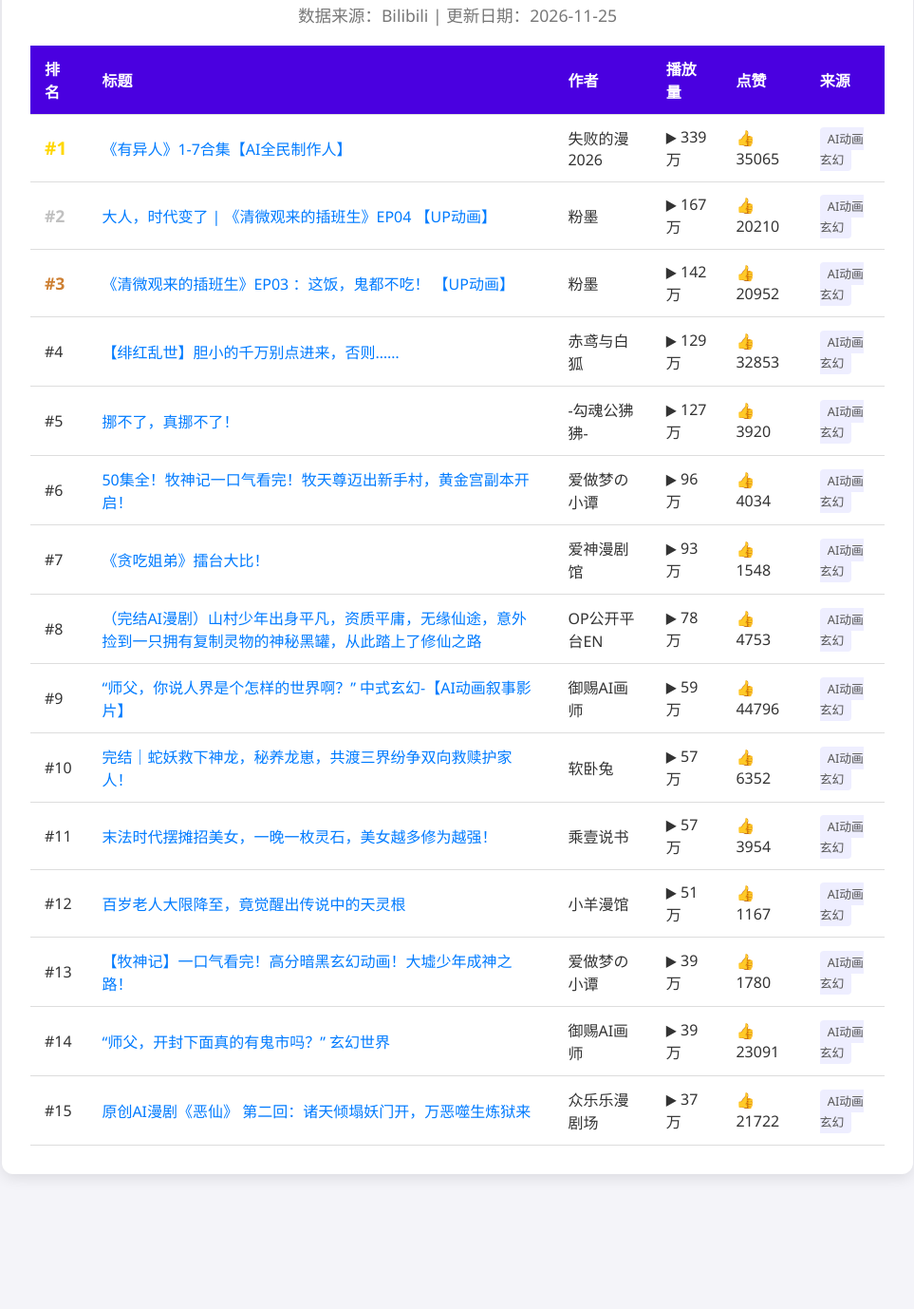
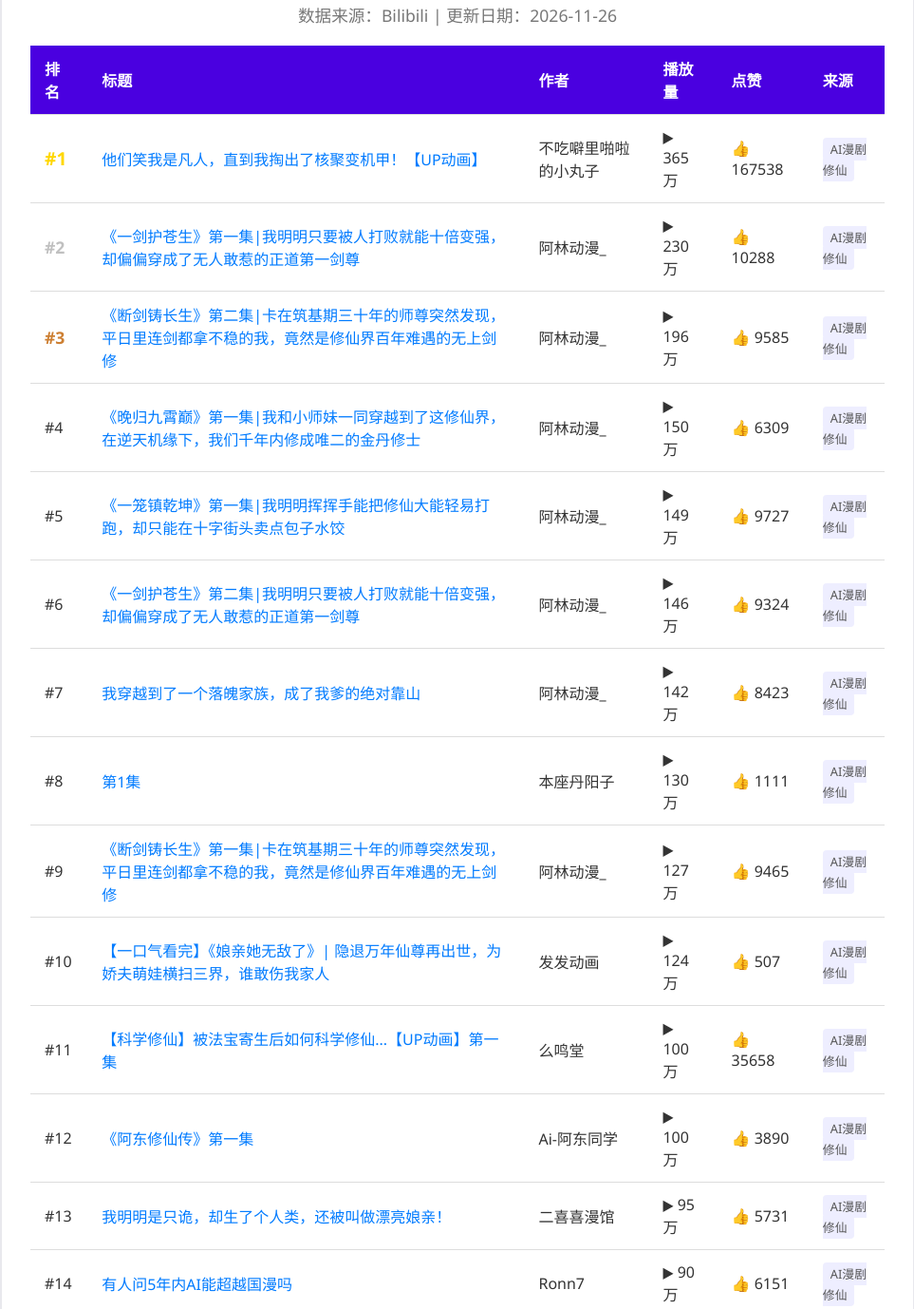
Before and after one commit to SisiSpirit/ai-comic-rank, a plain HTML site: page index.html in a window 1280 px wide. Shown: the part 153-1531 px from the top of the page at 95% size, without its empty margins (158-1121 px from the left). Before the commit the page ends 1409 px from the top, so only its background shows below. Drawn offline with Linux system fonts and the light colour scheme.

Commit message:
Auto-update rank data 2026-11-26

```diff
--- a/index.html
+++ b/index.html
@@ -4,7 +4,7 @@
     <head>
         <meta charset="UTF-8">
         <meta name="viewport" content="width=device-width, initial-scale=1.0">
-        <title>AI漫剧每日排行榜 (更新于 2026-11-25)</title>
+        <title>AI漫剧每日排行榜 (更新于 2026-11-26)</title>
         <style>
             body { font-family: 'Segoe UI', Tahoma, Geneva, Verdana, sans-serif; background-color: #f4f4f9; color: #333; margin: 0; padding: 20px; }
             .container { max-width: 900px; margin: auto; background: white; padding: 30px; border-radius: 12px; box-shadow: 0 4px 15px rgba(0,0,0,0.1); }
@@ -25,7 +25,7 @@
     <body>
         <div class="container">
             <h1>🎬 AI玄幻/仙侠漫剧排行榜</h1>
-            <div class="date">数据来源：Bilibili | 更新日期：2026-11-25</div>
+            <div class="date">数据来源：Bilibili | 更新日期：2026-11-26</div>
             <table>
                 <thead>
                     <tr>
@@ -41,137 +41,137 @@
 
                     <tr>
                         <td class="rank-1">#1</td>
-                        <td><a href="https://www.bilibili.com/video/BV1srp76mEcj" target="_blank">《有异人》1-7合集【AI全民制作人】</a></td>
-                        <td>失败的漫2026</td>
-                        <td>▶ 339万</td>
-                        <td>👍 35065</td>
-                        <td><span class="tag">AI动画 玄幻</span></td>
+                        <td><a href="https://www.bilibili.com/video/BV1oKAZzLEHm" target="_blank">他们笑我是凡人，直到我掏出了核聚变机甲！【UP动画】</a></td>
+                        <td>不吃噼里啪啦的小丸子</td>
+                        <td>▶ 365万</td>
+                        <td>👍 167538</td>
+                        <td><span class="tag">AI漫剧 修仙</span></td>
                     </tr>
 
                     <tr>
                         <td class="rank-2">#2</td>
-                        <td><a href="https://www.bilibili.com/video/BV1kyW26wEV3" target="_blank">大人，时代变了 | 《清微观来的插班生》EP04 【UP动画】</a></td>
-                        <td>粉墨</td>
-                        <td>▶ 167万</td>
-                        <td>👍 20210</td>
-                        <td><span class="tag">AI动画 玄幻</span></td>
+                        <td><a href="https://www.bilibili.com/video/BV1MnVh6MEuY" target="_blank">《一剑护苍生》第一集|我明明只要被人打败就能十倍变强，却偏偏穿成了无人敢惹的正道第一剑尊</a></td>
+                        <td>阿林动漫_</td>
+                        <td>▶ 230万</td>
+                        <td>👍 10288</td>
+                        <td><span class="tag">AI漫剧 修仙</span></td>
                     </tr>
 
                     <tr>
                         <td class="rank-3">#3</td>
-                        <td><a href="https://www.bilibili.com/video/BV1nHxv6KELZ" target="_blank">《清微观来的插班生》EP03 ：这饭，鬼都不吃！ 【UP动画】</a></td>
-                        <td>粉墨</td>
-                        <td>▶ 142万</td>
-                        <td>👍 20952</td>
-                        <td><span class="tag">AI动画 玄幻</span></td>
+                        <td><a href="https://www.bilibili.com/video/BV1c7E96KE4m" target="_blank">《断剑铸长生》第二集|卡在筑基期三十年的师尊突然发现，平日里连剑都拿不稳的我，竟然是修仙界百年难遇的无上剑修</a></td>
+                        <td>阿林动漫_</td>
+                        <td>▶ 196万</td>
+                        <td>👍 9585</td>
+                        <td><span class="tag">AI漫剧 修仙</span></td>
                     </tr>
 
                     <tr>
                         <td class="">#4</td>
-                        <td><a href="https://www.bilibili.com/video/BV1XmdgBxEMM" target="_blank">【绯红乱世】胆小的千万别点进来，否则……</a></td>
-                        <td>赤鸢与白狐</td>
-                        <td>▶ 129万</td>
-                        <td>👍 32853</td>
-                        <td><span class="tag">AI动画 玄幻</span></td>
+                        <td><a href="https://www.bilibili.com/video/BV1DFjn6DEgv" target="_blank">《晚归九霄巅》第一集|我和小师妹一同穿越到了这修仙界，在逆天机缘下，我们千年内修成唯二的金丹修士</a></td>
+                        <td>阿林动漫_</td>
+                        <td>▶ 150万</td>
+                        <td>👍 6309</td>
+                        <td><span class="tag">AI漫剧 修仙</span></td>
                     </tr>
 
                     <tr>
                         <td class="">#5</td>
-                        <td><a href="https://www.bilibili.com/video/BV18DypzkEjZ" target="_blank">挪不了，真挪不了！</a></td>
-                        <td>-勾魂公狒狒-</td>
-                        <td>▶ 127万</td>
-                        <td>👍 3920</td>
-                        <td><span class="tag">AI动画 玄幻</span></td>
+                        <td><a href="https://www.bilibili.com/video/BV1JTVq6gE6s" target="_blank">《一笼镇乾坤》第一集|我明明挥挥手能把修仙大能轻易打跑，却只能在十字街头卖点包子水饺</a></td>
+                        <td>阿林动漫_</td>
+                        <td>▶ 149万</td>
+                        <td>👍 9727</td>
+                        <td><span class="tag">AI漫剧 修仙</span></td>
                     </tr>
 
                     <tr>
                         <td class="">#6</td>
-                        <td><a href="https://www.bilibili.com/video/BV1K2n3zVEEP" target="_blank">50集全！牧神记一口气看完！牧天尊迈出新手村，黄金宫副本开启！</a></td>
-                        <td>爱做梦の小谭</td>
-                        <td>▶ 96万</td>
-                        <td>👍 4034</td>
-                        <td><span class="tag">AI动画 玄幻</span></td>
+                        <td><a href="https://www.bilibili.com/video/BV1MnVh6TEcW" target="_blank">《一剑护苍生》第二集|我明明只要被人打败就能十倍变强，却偏偏穿成了无人敢惹的正道第一剑尊</a></td>
+                        <td>阿林动漫_</td>
+                        <td>▶ 146万</td>
+                        <td>👍 9324</td>
+                        <td><span class="tag">AI漫剧 修仙</span></td>
                     </tr>
 
                     <tr>
                         <td class="">#7</td>
-                        <td><a href="https://www.bilibili.com/video/BV1NUDZBYECc" target="_blank">《贪吃姐弟》擂台大比！</a></td>
-                        <td>爱神漫剧馆</td>
-                        <td>▶ 93万</td>
-                        <td>👍 1548</td>
-                        <td><span class="tag">AI动画 玄幻</span></td>
+                        <td><a href="https://www.bilibili.com/video/BV1rqRQBnEjJ" target="_blank">我穿越到了一个落魄家族，成了我爹的绝对靠山</a></td>
+                        <td>阿林动漫_</td>
+                        <td>▶ 142万</td>
+                        <td>👍 8423</td>
+                        <td><span class="tag">AI漫剧 修仙</span></td>
                     </tr>
 
                     <tr>
                         <td class="">#8</td>
-                        <td><a href="https://www.bilibili.com/video/BV14BYJ69E6B" target="_blank">（完结AI漫剧）山村少年出身平凡，资质平庸，无缘仙途，意外捡到一只拥有复制灵物的神秘黑罐，从此踏上了修仙之路</a></td>
-                        <td>OP公开平台EN</td>
-                        <td>▶ 78万</td>
-                        <td>👍 4753</td>
-                        <td><span class="tag">AI动画 玄幻</span></td>
+                        <td><a href="https://www.bilibili.com/video/BV1oVhW6zE5P" target="_blank">第1集</a></td>
+                        <td>本座丹阳子</td>
+                        <td>▶ 130万</td>
+                        <td>👍 1111</td>
+                        <td><span class="tag">AI漫剧 修仙</span></td>
                     </tr>
 
                     <tr>
                         <td class="">#9</td>
-                        <td><a href="https://www.bilibili.com/video/BV1DDNizQE9c" target="_blank">“师父，你说人界是个怎样的世界啊？” 中式玄幻-【AI动画叙事影片】</a></td>
-                        <td>御赐AI画师</td>
-                        <td>▶ 59万</td>
-                        <td>👍 44796</td>
-                        <td><span class="tag">AI动画 玄幻</span></td>
+                        <td><a href="https://www.bilibili.com/video/BV1STE56zE4Y" target="_blank">《断剑铸长生》第一集|卡在筑基期三十年的师尊突然发现，平日里连剑都拿不稳的我，竟然是修仙界百年难遇的无上剑修</a></td>
+                        <td>阿林动漫_</td>
+                        <td>▶ 127万</td>
+                        <td>👍 9465</td>
+                        <td><span class="tag">AI漫剧 修仙</span></td>
                     </tr>
 
                     <tr>
                         <td class="">#10</td>
-                        <td><a href="https://www.bilibili.com/video/BV14Dnm6KEiy" target="_blank">完结｜蛇妖救下神龙，秘养龙崽，共渡三界纷争双向救赎护家人！</a></td>
-                        <td>软卧兔</td>
-                        <td>▶ 57万</td>
-                        <td>👍 6352</td>
-                        <td><span class="tag">AI动画 玄幻</span></td>
+                        <td><a href="https://www.bilibili.com/video/BV1PKtC6KEge" target="_blank">【一口气看完】《娘亲她无敌了》| 隐退万年仙尊再出世，为娇夫萌娃横扫三界，谁敢伤我家人</a></td>
+                        <td>发发动画</td>
+                        <td>▶ 124万</td>
+                        <td>👍 507</td>
+                        <td><span class="tag">AI漫剧 修仙</span></td>
                     </tr>
 
                     <tr>
                         <td class="">#11</td>
-                        <td><a href="https://www.bilibili.com/video/BV14hQGB3ETc" target="_blank">末法时代摆摊招美女，一晚一枚灵石，美女越多修为越强！</a></td>
-                        <td>乘壹说书</td>
-                        <td>▶ 57万</td>
-                        <td>👍 3954</td>
-                        <td><span class="tag">AI动画 玄幻</span></td>
+                        <td><a href="https://www.bilibili.com/video/BV1rT5e6iEB3" target="_blank">【科学修仙】被法宝寄生后如何科学修仙...【UP动画】第一集</a></td>
+                        <td>么鸣堂</td>
+                        <td>▶ 100万</td>
+                        <td>👍 35658</td>
+                        <td><span class="tag">AI漫剧 修仙</span></td>
                     </tr>
 
                     <tr>
                         <td class="">#12</td>
-                        <td><a href="https://www.bilibili.com/video/BV1tkDWBzETq" target="_blank">百岁老人大限降至，竟觉醒出传说中的天灵根</a></td>
-                        <td>小羊漫馆</td>
-                        <td>▶ 51万</td>
-                        <td>👍 1167</td>
-                        <td><span class="tag">AI动画 玄幻</span></td>
+                        <td><a href="https://www.bilibili.com/video/BV1BNLP6JEoN" target="_blank">《阿东修仙传》第一集</a></td>
+                        <td>Ai-阿东同学</td>
+                        <td>▶ 100万</td>
+                        <td>👍 3890</td>
+                        <td><span class="tag">AI漫剧 修仙</span></td>
                     </tr>
 
                     <tr>
                         <td class="">#13</td>
-                        <td><a href="https://www.bilibili.com/video/BV1KekHYEEgH" target="_blank">【牧神记】一口气看完！高分暗黑玄幻动画！大墟少年成神之路！</a></td>
-                        <td>爱做梦の小谭</td>
-                        <td>▶ 39万</td>
-                        <td>👍 1780</td>
-                        <td><span class="tag">AI动画 玄幻</span></td>
+                        <td><a href="https://www.bilibili.com/video/BV1PNdaBvEMp" target="_blank">我明明是只诡，却生了个人类，还被叫做漂亮娘亲！</a></td>
+                        <td>二喜喜漫馆</td>
+                        <td>▶ 95万</td>
+                        <td>👍 5731</td>
+                        <td><span class="tag">AI漫剧 修仙</span></td>
                     </tr>
 
                     <tr>
                         <td class="">#14</td>
-                        <td><a href="https://www.bilibili.com/video/BV1P57kzREXk" target="_blank">“师父，开封下面真的有鬼市吗？” 玄幻世界</a></td>
-                        <td>御赐AI画师</td>
-                        <td>▶ 39万</td>
-                        <td>👍 23091</td>
-                        <td><span class="tag">AI动画 玄幻</span></td>
+                        <td><a href="https://www.bilibili.com/video/BV18GpC6YEsC" target="_blank">有人问5年内AI能超越国漫吗</a></td>
+                        <td>Ronn7</td>
+                        <td>▶ 90万</td>
+                        <td>👍 6151</td>
+                        <td><span class="tag">AI漫剧 修仙</span></td>
                     </tr>
 
                     <tr>
                         <td class="">#15</td>
-                        <td><a href="https://www.bilibili.com/video/BV18KAhzbE7C" target="_blank">原创AI漫剧《恶仙》 第二回：诸天倾塌妖门开，万恶噬生炼狱来</a></td>
-                        <td>众乐乐漫剧场</td>
-                        <td>▶ 37万</td>
-                        <td>👍 21722</td>
-                        <td><span class="tag">AI动画 玄幻</span></td>
+                        <td><a href="https://www.bilibili.com/video/BV1YJo1BxE8z" target="_blank">“和仙女‘意外邂逅’后，我觉醒了玄品灵根，却不知她就在身边？相伴十五年的清冷师姐，竟是我当年‘邂逅’的那个人？</a></td>
+                        <td>浩然剧场</td>
+                        <td>▶ 87万</td>
+                        <td>👍 10458</td>
+                        <td><span class="tag">AI漫剧 修仙</span></td>
                     </tr>
 
                 </tbody>
```
Also changed, not shown: data/rank_2026-11-26.csv (added, +16 -0 lines).
